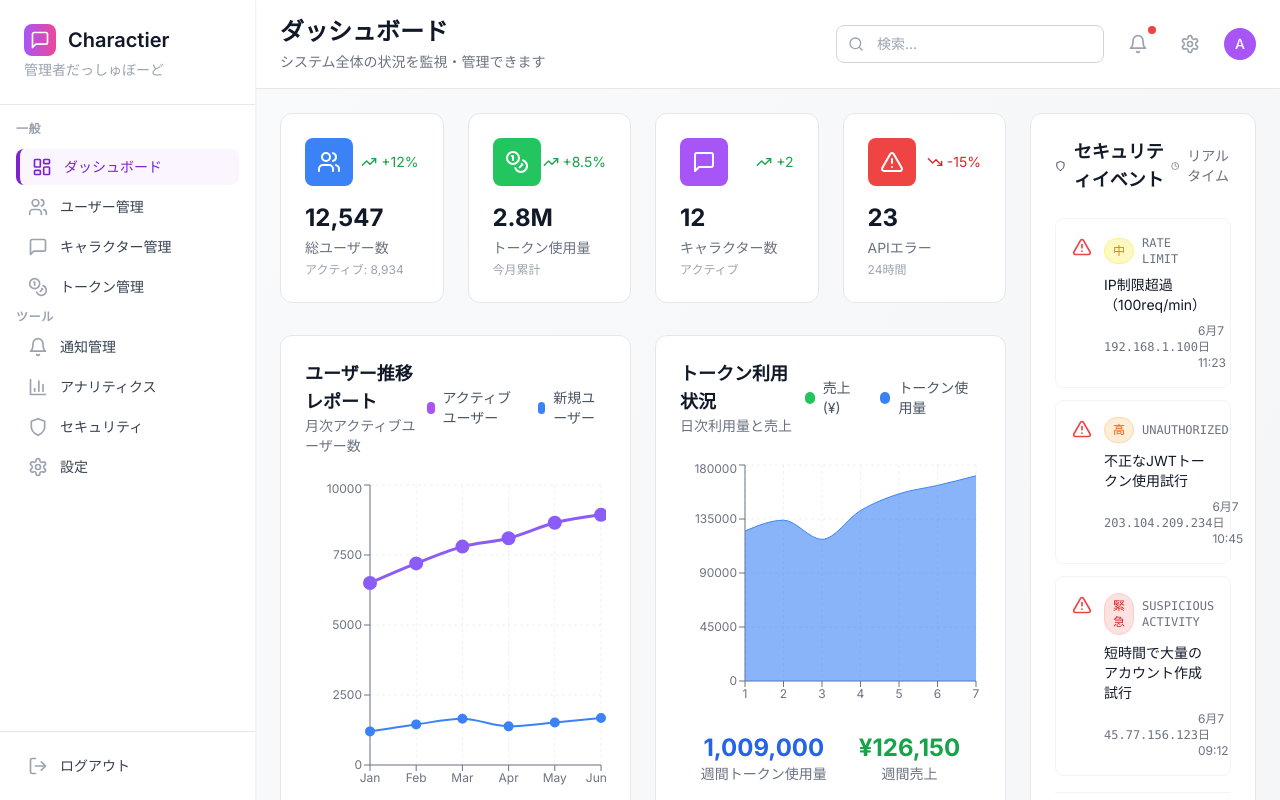
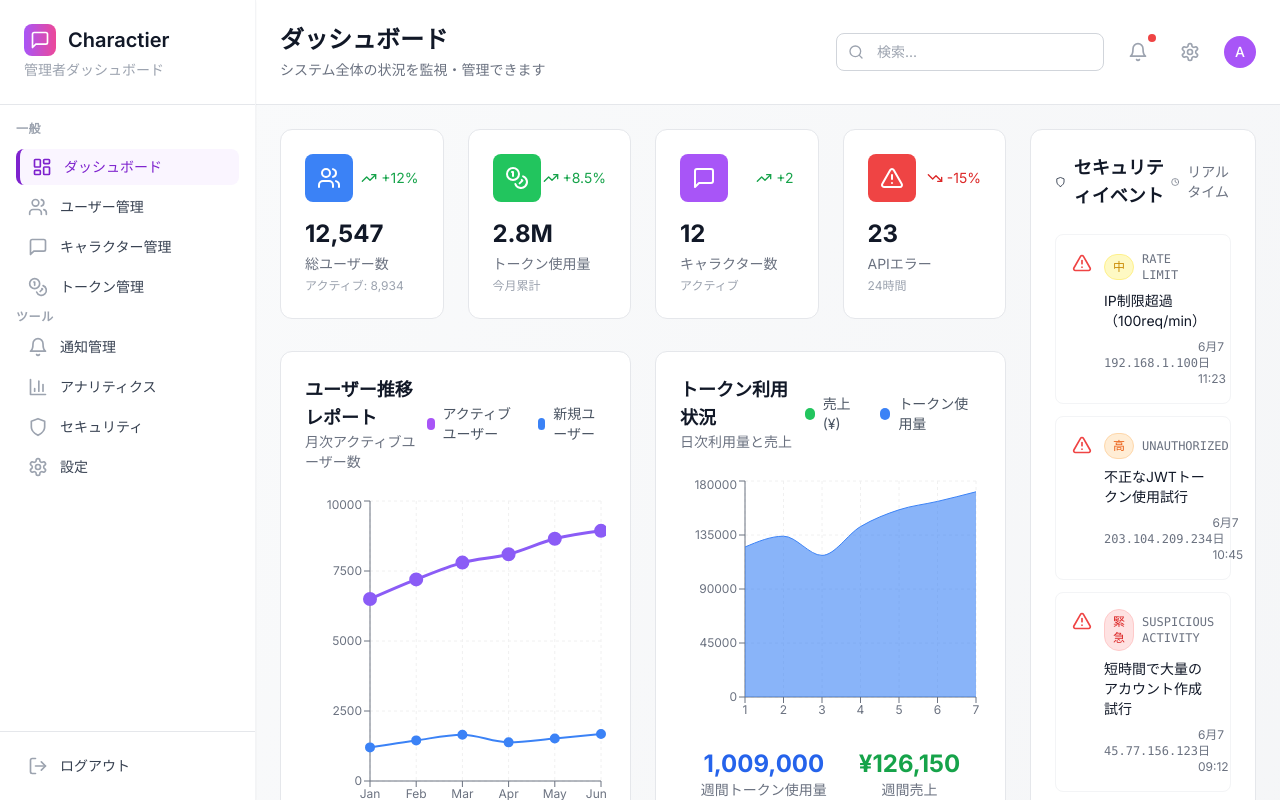
Before and after one commit to J-nakawatari/charactier-ai, a Next.js app in the folder frontend/: page /admin/dashboard in a window 1280 px wide. Shown: the top 800 px of the page. Built offline with nearby package versions, Linux system fonts and the light colour scheme.

Commit message:
fix: ヘッダー高さを統一し、テキストを修正
- 右コンテンツのヘッダーパディングをp-6に変更
- サイドバーのテキストを「管理者ダッシュボード」に修正
- 左右コンテンツのヘッダー高さを統一

```diff
--- a/frontend/app/admin/dashboard/page.tsx
+++ b/frontend/app/admin/dashboard/page.tsx
@@ -21,7 +21,7 @@ export default function AdminDashboard() {
   return (
     <div className="flex-1 flex flex-col">
         {/* ヘッダー */}
-        <header className="bg-white border-b border-gray-200 px-6 py-4">
+        <header className="bg-white border-b border-gray-200 p-6">
           <div className="flex items-center justify-between">
             <div>
               <h1 className="text-2xl font-bold text-gray-900">ダッシュボード</h1>
--- a/frontend/components/admin/Sidebar.tsx
+++ b/frontend/components/admin/Sidebar.tsx
@@ -38,7 +38,7 @@ export default function Sidebar() {
           </div>
           <h1 className="text-xl font-semibold text-gray-900">Charactier</h1>
         </div>
-        <p className="text-sm text-gray-400 mt-1">管理者だっしゅぼーど</p>
+        <p className="text-sm text-gray-400 mt-1">管理者ダッシュボード</p>
       </div>
 
       {/* ナビゲーション */}
```
